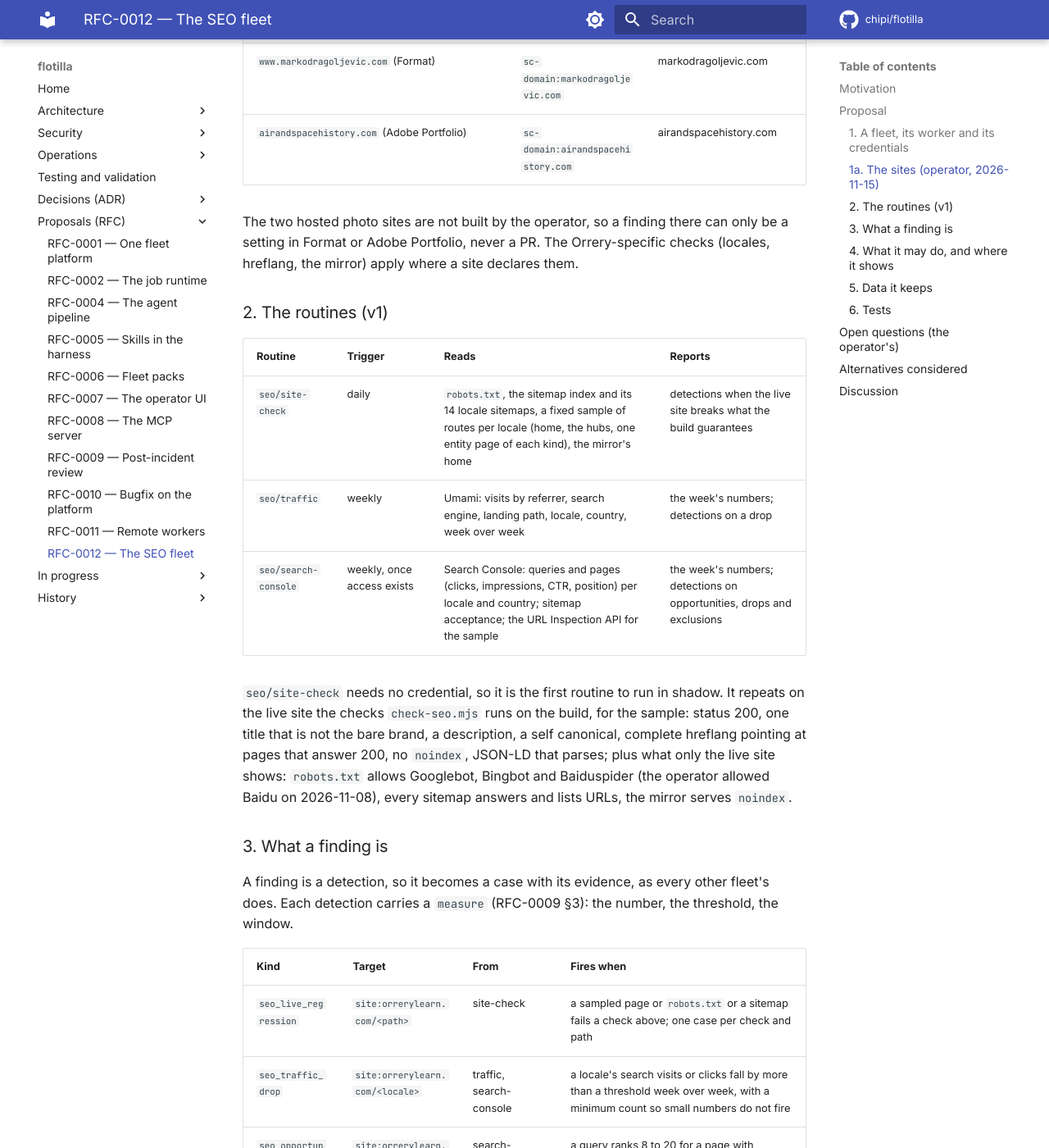
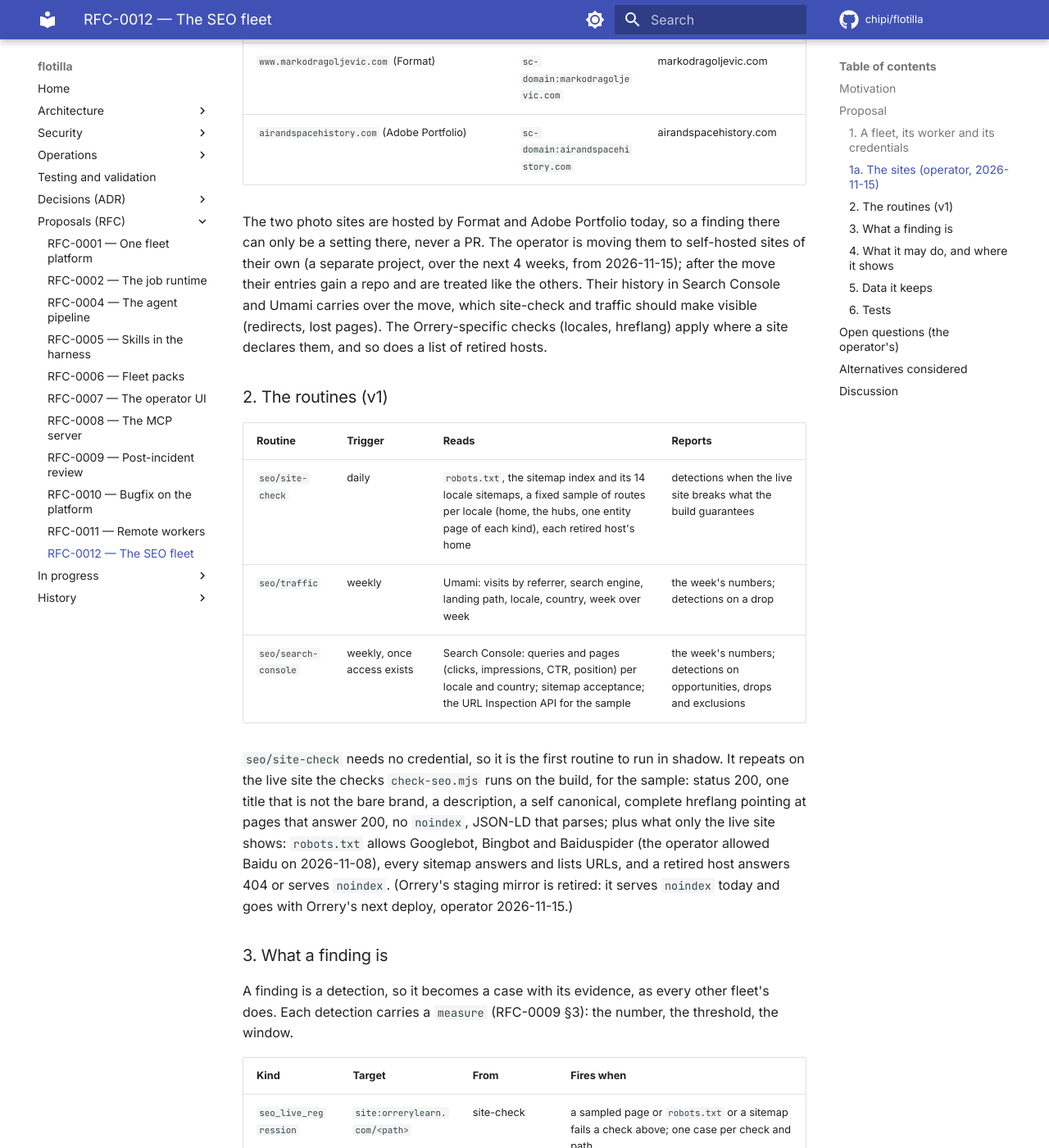
Before and after one commit to chipi/flotilla, an MkDocs documentation site: the page built from docs/rfc/RFC-0012-seo-fleet.md, in a window 1280 px wide and 1400 px high, scrolled down 2168 px. Shown: the whole window at 82% size. Built offline with MkDocs 1.6.1 and Material for MkDocs 9.7.7, drawn with Linux system fonts in a browser that asks for light colours; comment, search, counter and statistics services are not loaded; some of the changed text lies outside the part shown.

Commit message:
RFC-0012: the photo sites move to self-hosting within 4 weeks; the staging mirror is a retired host
Co-Authored-By: Claude Opus 5.5 <noreply@anthropic.com>
Claude-Session: https://claude.ai/code/session_01DJqN6sxKNTCgKDsvQvKKZd

```diff
--- a/docs/rfc/RFC-0012-seo-fleet.md
+++ b/docs/rfc/RFC-0012-seo-fleet.md
@@ -48,7 +48,7 @@ Credentials, each its own file in the worker's secrets volume, read by path:
 | Search Console | a Google Cloud service account's JSON key; the account added to the property as a Restricted user | the operator (Google console) |
 | PageSpeed Insights (v2) | an API key restricted to that API | the operator |
 
-The egress proxy allows only: `www.orrerylearn.com`, `chipi.github.io` (the mirror's noindex check),
+The egress proxy allows only: `www.orrerylearn.com`, `chipi.github.io` (the retired mirror's check),
 the Umami host, and for Search Console `oauth2.googleapis.com` and `searchconsole.googleapis.com`.
 
 ### 1a. The sites (operator, 2026-11-15)
@@ -59,21 +59,24 @@ its Umami website moved into `seo-read` and the service account added to its pro
 
 | Site | Search Console | Umami website |
 | --- | --- | --- |
-| `www.orrerylearn.com` (14 locales; the mirror `chipi.github.io/orrery` checked for `noindex`) | `sc-domain:orrerylearn.com` | Orrery |
+| `www.orrerylearn.com` (14 locales; retired host: the staging mirror `chipi.github.io/orrery`) | `sc-domain:orrerylearn.com` | Orrery |
 | `www.humancopilot.eu` and `evals.humancopilot.eu` | `sc-domain:humancopilot.eu` | humancopilot.eu, Eval Harness |
 | `www.devwhateverops.com` | `sc-domain:devwhateverops.com` | devwhateverops.com |
 | `www.markodragoljevic.com` (Format) | `sc-domain:markodragoljevic.com` | markodragoljevic.com |
 | `airandspacehistory.com` (Adobe Portfolio) | `sc-domain:airandspacehistory.com` | airandspacehistory.com |
 
-The two hosted photo sites are not built by the operator, so a finding there can only be a setting
-in Format or Adobe Portfolio, never a PR. The Orrery-specific checks (locales, hreflang, the
-mirror) apply where a site declares them.
+The two photo sites are hosted by Format and Adobe Portfolio today, so a finding there can only be
+a setting there, never a PR. The operator is moving them to self-hosted sites of their own (a
+separate project, over the next 4 weeks, from 2026-11-15); after the move their entries gain a repo
+and are treated like the others. Their history in Search Console and Umami carries over the move,
+which site-check and traffic should make visible (redirects, lost pages). The Orrery-specific
+checks (locales, hreflang) apply where a site declares them, and so does a list of retired hosts.
 
 ### 2. The routines (v1)
 
 | Routine | Trigger | Reads | Reports |
 | --- | --- | --- | --- |
-| `seo/site-check` | daily | `robots.txt`, the sitemap index and its 14 locale sitemaps, a fixed sample of routes per locale (home, the hubs, one entity page of each kind), the mirror's home | detections when the live site breaks what the build guarantees |
+| `seo/site-check` | daily | `robots.txt`, the sitemap index and its 14 locale sitemaps, a fixed sample of routes per locale (home, the hubs, one entity page of each kind), each retired host's home | detections when the live site breaks what the build guarantees |
 | `seo/traffic` | weekly | Umami: visits by referrer, search engine, landing path, locale, country, week over week | the week's numbers; detections on a drop |
 | `seo/search-console` | weekly, once access exists | Search Console: queries and pages (clicks, impressions, CTR, position) per locale and country; sitemap acceptance; the URL Inspection API for the sample | the week's numbers; detections on opportunities, drops and exclusions |
 
@@ -82,7 +85,8 @@ live site the checks `check-seo.mjs` runs on the build, for the sample: status 2
 not the bare brand, a description, a self canonical, complete hreflang pointing at pages that answer
 200, no `noindex`, JSON-LD that parses; plus what only the live site shows: `robots.txt` allows
 Googlebot, Bingbot and Baiduspider (the operator allowed Baidu on 2026-11-08), every sitemap answers
-and lists URLs, the mirror serves `noindex`.
+and lists URLs, and a retired host answers 404 or serves `noindex`. (Orrery's staging mirror is
+retired: it serves `noindex` today and goes with Orrery's next deploy, operator 2026-11-15.)
 
 ### 3. What a finding is
 
@@ -124,8 +128,8 @@ locales a week is not.
 ### 6. Tests
 
 - site-check against recorded pages (a good page, each failure shape, a `robots.txt` that blocks
-  Baiduspider, a mirror without `noindex`), so every detection kind has a case that fires and one
-  that does not.
+  Baiduspider, a retired host that serves an indexable page), so every detection kind has a case
+  that fires and one that does not.
 - traffic and search-console against recorded API responses, with the thresholds' edges.
 - The e2e stack runs site-check against a local fixture site.
 
```
